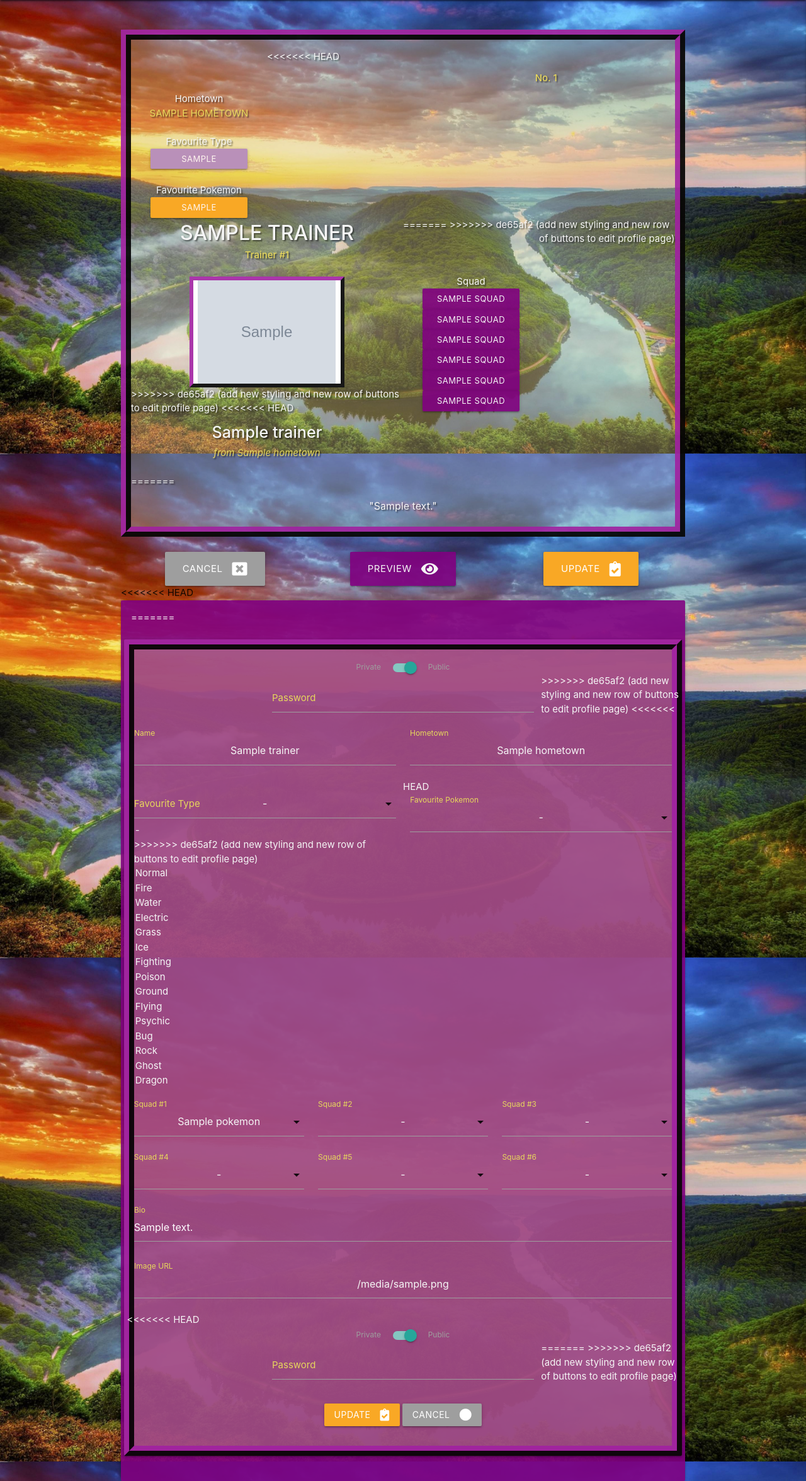
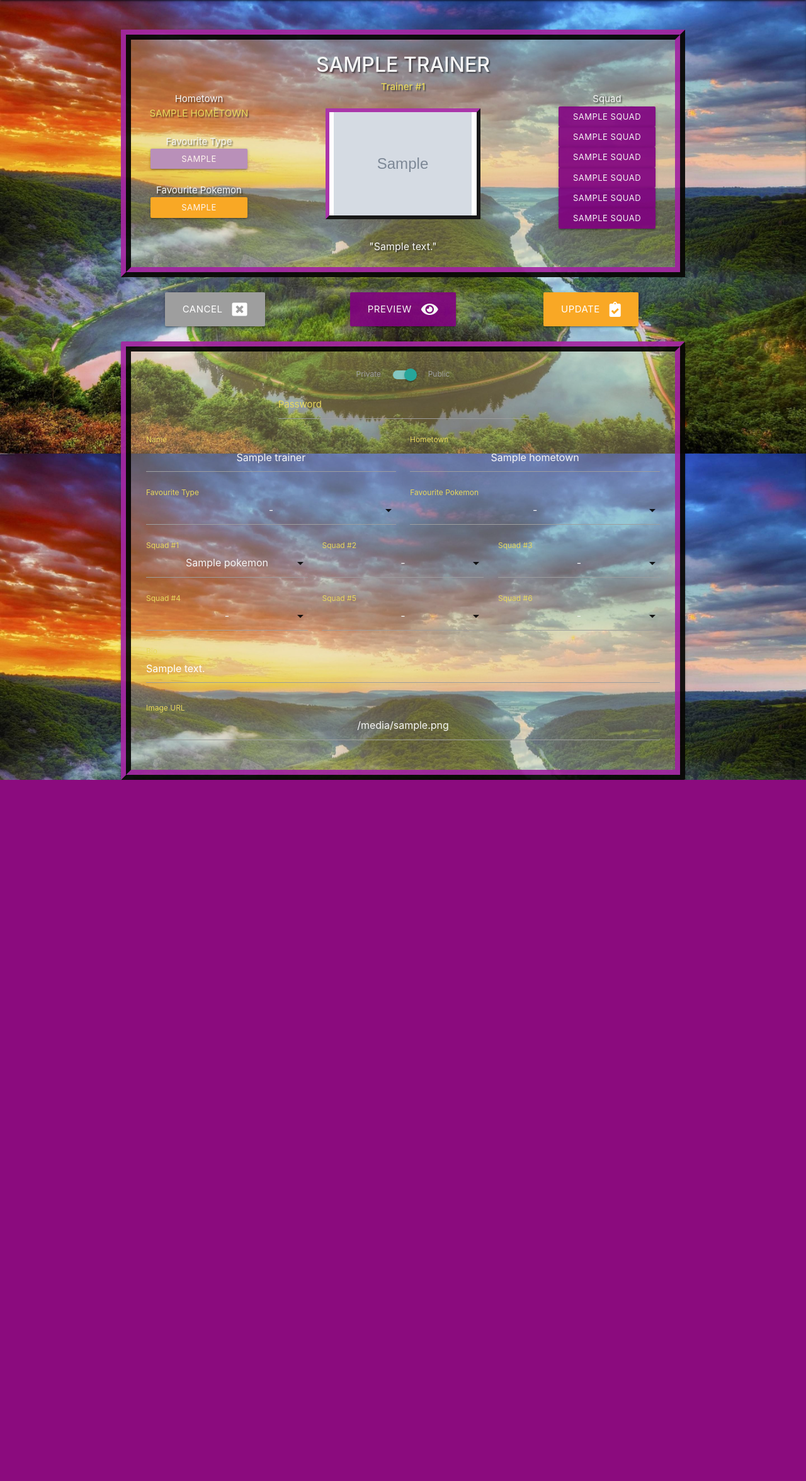
Before and after one commit to JamieM-Hub/JM-dark-pokedex, a Flask app: a page that uses templates/edit_profile.html in a window 1280 px wide. Shown: the part 80-2431 px from the top of the page at 63% size. After the commit the page ends 1318 px from the top, so only its background shows below. Run offline with Flask 2, Linux system fonts and the light colour scheme; grey boxes marked "Sample" are stand-in pictures; a database or web service that is not in the repository returns one stand-in record (values such as "Sample title"); some libraries are stand-ins or nearby versions; some web fonts are replaced.

Commit message:
resolve commit clash issue

```diff
--- a/templates/edit_profile.html
+++ b/templates/edit_profile.html
@@ -43,15 +43,6 @@
                 </div>
             </div>
 
-<<<<<<< HEAD
-                <!-- edit/delete buttons -->
-                <div class="row pokedex-under-img">
-                    <div class="col s4 offset-s4 pokedex-id center-align header-color">
-                        <strong>No. {{ trainer.trainer_id }}</strong>
-
-                    </div>
-                </div>
-=======
             <!-- middle column-->
             <div class="col s6">
                 <div class="row">
@@ -72,23 +63,11 @@
                         <div class="pokemon-img" style="background-image: url('{{ trainer.img_src }}');">
                         </div>
                     </div>
->>>>>>> de65af2 (add new styling and new row of buttons to edit profile page)
 
 
 
-<<<<<<< HEAD
-                <!-- name & hometown -->
-                <div class="trainer-name center-align"><strong class="flow-text">{{ trainer.name }}</strong>
-                </div>
-                <div class="trainer-hometown center-align"><em class="header-color">from
-                        {{ trainer.hometown }}</em></div>
-                <br>
-                <!-- <div class="trainer-rating center-align"><i class="far fa-arrow-alt-circle-up"></i> {{ trainer.rating }}
-                </div> -->
-=======
                 </div>
             </div>
->>>>>>> de65af2 (add new styling and new row of buttons to edit profile page)
 
             <!-- right column -->
             <div class="col s3">
@@ -147,7 +126,8 @@
 
     <!-- cancel -->
     <div class="col s4">
-        <a href="{{ url_for('profile', username=session['user']) }}" class="btn btn-large waves-effect waves-light grey">
+        <a href="{{ url_for('profile', username=session['user']) }}"
+            class="btn btn-large waves-effect waves-light grey">
             Cancel
             <i class="fas fa-window-close right"></i>
         </a>
@@ -165,8 +145,8 @@
 
     <!-- update -->
     <div class="col s4">
-        <a class="btn btn-large modal-trigger waves-effect waves-light yellow darken-3"
-            href="#edit-modal" type="submit" name="action">
+        <a class="btn btn-large modal-trigger waves-effect waves-light yellow darken-3" href="#edit-modal" type="submit"
+            name="action">
             Update
             <i class="fas fa-clipboard-check right"></i>
         </a>
@@ -175,12 +155,6 @@
 </div>
 
 <!-- edit profile -->
-<<<<<<< HEAD
-<div class="row card theme">
-    <form class="col s12" method="POST" action="" autocomplete="off">
-        <div class="row">
-
-=======
 <div class="row card pokedex-entry">
     <form class="col s12" method="POST" action="" id="edit-profile" autocomplete="off">
         <div class="row">
@@ -205,7 +179,6 @@
                 <label for="password">Password</label>
             </div>
 
->>>>>>> de65af2 (add new styling and new row of buttons to edit profile page)
             <!-- Top Left column -->
             <div class="col s12">
                 <div class="row">
@@ -228,7 +201,6 @@
 
             <!-- Top Right column -->
 
-<<<<<<< HEAD
 
             <!-- Favourite Type -->
             <div class="input-field col s6">
@@ -241,20 +213,6 @@
                     <option value="none" selected>-</option>
                     {% endif %}
 
-=======
-
-            <!-- Favourite Type -->
-            <div class="input-field col s6">
-                <select name="fav_type" required>
-
-                    <!-- display "-" option if trainer does not have a favourite type -->
-                    {% if trainer.fav_type %}
-                    <option value="none">-</option>
-                    {% else %}
-                    <option value="none" selected>-</option>
-                    {% endif %}
-
->>>>>>> de65af2 (add new styling and new row of buttons to edit profile page)
                     <!-- display each type in the types list as options, with current favourite selected -->
                     {% for type in types %}
                     {% if trainer.fav_type == type %}
@@ -271,7 +229,6 @@
             <!-- Favourite Pokemon -->
             <div class="input-field col s12 m6">
                 <select name="fav_pokemon">
-<<<<<<< HEAD
 
                     <!-- generate empty option -->
                     {% if trainer.squad[n] %}
@@ -289,25 +246,6 @@
                     {% endif %}
                     {% endfor %}
 
-=======
-
-                    <!-- generate empty option -->
-                    {% if trainer.squad[n] %}
-                    <option value="none">-</option>
-                    {% else %}
-                    <option value="none" selected>-</option>
-                    {% endif %}
-
-                    <!-- display pokemon in pokedex as options, with current favourite selected-->
-                    {% for pokemon in pokedex %}
-                    {% if trainer.fav_pokemon == pokemon.name %}
-                    <option value="{{ pokemon.name }}" selected>{{ pokemon.name|capitalize }}</option>
-                    {% else %}
-                    <option value="{{ pokemon.name }}">{{ pokemon.name|capitalize }}</option>
-                    {% endif %}
-                    {% endfor %}
-
->>>>>>> de65af2 (add new styling and new row of buttons to edit profile page)
                 </select>
                 <label for="fav_pokemon">Favourite Pokemon</label>
             </div>
@@ -374,40 +312,6 @@
                 <input id="username" name="username" type="text" maxlength="20" value="{{ trainer.username }}" disabled required>
                 <label for="username">Username</label>
             </div> -->
-<<<<<<< HEAD
-            <!-- private/public switch -->
-            <div class="switch center-align">
-                <label for="private">
-                    Private
-                    {% if trainer.private %}
-                    <input type="checkbox" id="private" name="private">
-                    {% else %}
-                    <input type="checkbox" id="private" name="private" checked>
-                    {% endif %}
-                    <span class="lever"></span>
-                    Public
-                </label>
-            </div>
-            <!-- password -->
-            <div class="input-field col s6 offset-s3">
-                <input id="password" name="password" type="password" maxlength="30" value="" required>
-                <label for="password">Password</label>
-            </div>
-
-
-
-            <!-- Confirm/cancel buttons -->
-            <div class="input-field col s12 center-align">
-                <button class="btn waves-effect waves-light yellow darken-3" type="submit" name="action">Update
-                    <i class="fas fa-clipboard-check right"></i>
-                </button>
-                <a href="{{ url_for('get_pokemon') }}" class="btn waves-effect waves-light grey">
-                    Cancel <i class="fas fa-circle right"></i>
-                </a>
-            </div>
-
-=======
->>>>>>> de65af2 (add new styling and new row of buttons to edit profile page)
         </div>
     </form>
 </div>
```
